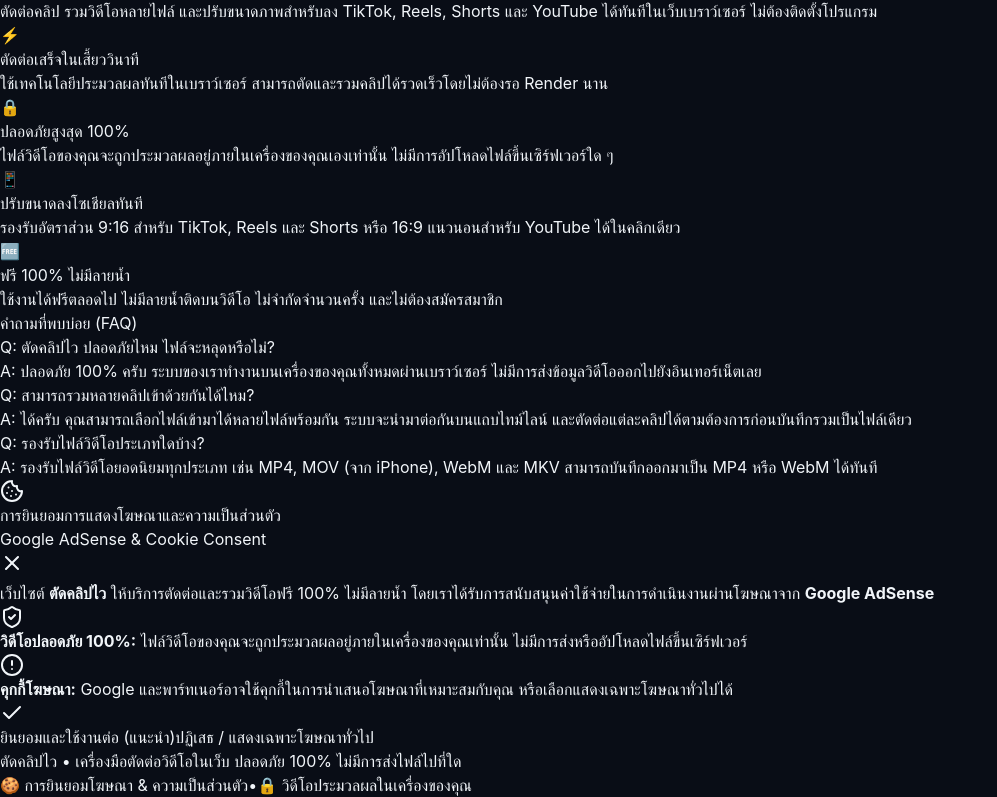
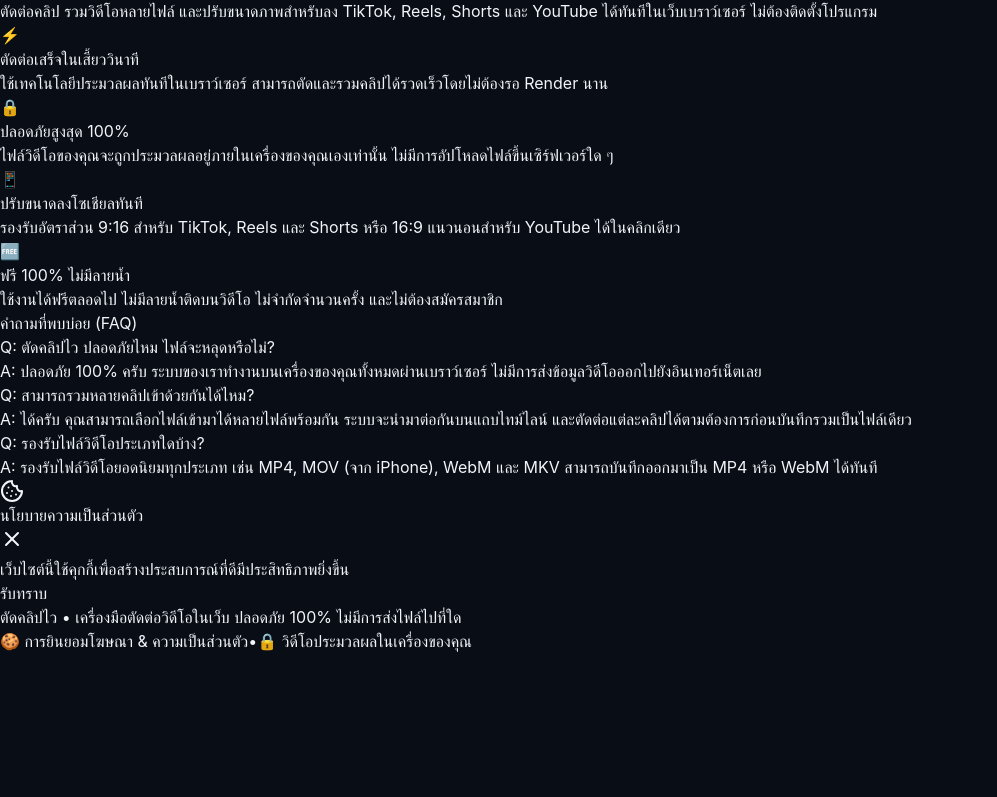
Before and after one commit to Note12130/tadclipwai, a React (Vite) app: page / in a window 1280 px wide. Shown: the part 703-1500 px from the top of the page, without its empty margins (0-997 px from the left). After the commit the page ends 1356 px from the top, so only its background shows below. Built offline with nearby package versions, Linux system fonts and the light colour scheme.

Commit message:
refactor: simplify cookie popup to compact modal with รับทราบ and close button

```diff
--- a/src/components/AdConsentModal.tsx
+++ b/src/components/AdConsentModal.tsx
@@ -1,99 +1,60 @@
 import React from 'react';
-import { ShieldCheck, Cookie, Check, X, AlertCircle } from 'lucide-react';
+import { Cookie, X } from 'lucide-react';
 
 interface AdConsentModalProps {
   isOpen: boolean;
   onAccept: () => void;
-  onDecline: () => void;
   onClose?: () => void;
 }
 
 export const AdConsentModal: React.FC<AdConsentModalProps> = ({
   isOpen,
   onAccept,
-  onDecline,
   onClose,
 }) => {
   if (!isOpen) return null;
+
+  const handleClose = onClose || onAccept;
 
   return (
     <div
       role="dialog"
       aria-modal="true"
-      aria-labelledby="ad-consent-title"
-      className="fixed inset-0 z-50 flex items-end sm:items-center justify-center p-3 sm:p-4 bg-black/70 backdrop-blur-sm animate-in fade-in duration-200 select-none"
+      aria-label="แจ้งเตือนการใช้คุกกี้"
+      className="fixed bottom-4 left-4 right-4 sm:left-auto sm:right-6 sm:bottom-6 z-50 max-w-sm rounded-2xl bg-slate-900 border border-slate-800 p-4 sm:p-5 shadow-2xl space-y-3 animate-in fade-in slide-in-from-bottom-4 duration-200 select-none"
     >
-      <div className="relative w-full max-w-lg rounded-2xl bg-slate-900 border border-slate-800 p-5 sm:p-6 shadow-2xl space-y-4 text-left">
-        {/* Header */}
-        <div className="flex items-start justify-between gap-3">
-          <div className="flex items-center gap-2.5">
-            <div className="w-10 h-10 rounded-xl bg-indigo-500/10 border border-indigo-500/20 flex items-center justify-center text-indigo-400 flex-shrink-0">
-              <Cookie className="w-5 h-5" />
-            </div>
-            <div>
-              <h2 id="ad-consent-title" className="text-sm sm:text-base font-bold text-white">
-                การยินยอมการแสดงโฆษณาและความเป็นส่วนตัว
-              </h2>
-              <span className="text-[11px] text-slate-400">
-                Google AdSense &amp; Cookie Consent
-              </span>
-            </div>
+      {/* Header: Cookie Icon & Close Button (X) */}
+      <div className="flex items-start justify-between gap-2.5">
+        <div className="flex items-center gap-2 text-indigo-400">
+          <Cookie className="w-4 h-4 flex-shrink-0" />
+          <span className="text-xs font-semibold text-slate-200">นโยบายความเป็นส่วนตัว</span>
         </div>
 
-          {onClose && (
         <button
           type="button"
-              onClick={onClose}
-              className="p-1.5 rounded-lg text-slate-400 hover:text-white hover:bg-slate-800 transition-colors"
+          onClick={handleClose}
+          className="p-1 rounded-lg text-slate-400 hover:text-white hover:bg-slate-800 transition-colors"
           title="ปิด"
+          aria-label="ปิด"
         >
           <X className="w-4 h-4" />
         </button>
-          )}
       </div>
 
-        {/* Content Body */}
-        <div className="space-y-3 text-xs text-slate-300 leading-relaxed">
-          <p>
-            เว็บไซต์ <strong className="text-white">ตัดคลิปไว</strong> ให้บริการตัดต่อและรวมวิดีโอฟรี 100% ไม่มีลายน้ำ โดยเราได้รับการสนับสนุนค่าใช้จ่ายในการดำเนินงานผ่านโฆษณาจาก <strong className="text-white">Google AdSense</strong>
+      {/* Body: User Requested Text */}
+      <p className="text-xs text-slate-300 leading-relaxed">
+        เว็บไซต์นี้ใช้คุกกี้เพื่อสร้างประสบการณ์ที่ดีมีประสิทธิภาพยิ่งขึ้น
       </p>
 
-          <div className="space-y-2 p-3 rounded-xl bg-slate-950 border border-slate-800/80">
-            <div className="flex items-start gap-2 text-[11px] text-emerald-300">
-              <ShieldCheck className="w-4 h-4 flex-shrink-0 mt-0.5 text-emerald-400" />
-              <span>
-                <strong className="text-white">วิดีโอปลอดภัย 100%:</strong> ไฟล์วิดีโอของคุณจะถูกประมวลผลอยู่ภายในเครื่องของคุณเท่านั้น ไม่มีการส่งหรืออัปโหลดไฟล์ขึ้นเซิร์ฟเวอร์
-              </span>
-            </div>
-
-            <div className="flex items-start gap-2 text-[11px] text-slate-300 border-t border-slate-900 pt-2">
-              <AlertCircle className="w-4 h-4 flex-shrink-0 mt-0.5 text-indigo-400" />
-              <span>
-                <strong className="text-white">คุกกี้โฆษณา:</strong> Google และพาร์ทเนอร์อาจใช้คุกกี้ในการนำเสนอโฆษณาที่เหมาะสมกับคุณ หรือเลือกแสดงเฉพาะโฆษณาทั่วไปได้
-              </span>
-            </div>
-          </div>
-        </div>
-
-        {/* Action Buttons */}
-        <div className="flex flex-col sm:flex-row gap-2 pt-2 border-t border-slate-800/80">
+      {/* Action Button: "รับทราบ" */}
+      <div className="flex justify-end pt-1">
         <button
           type="button"
           onClick={onAccept}
-            className="flex-1 py-2.5 px-4 rounded-xl bg-indigo-600 hover:bg-indigo-500 text-white font-bold text-xs sm:text-sm transition-all shadow-md active:scale-95 flex items-center justify-center gap-1.5"
+          className="w-full sm:w-auto px-4 py-2 rounded-xl bg-indigo-600 hover:bg-indigo-500 text-white font-semibold text-xs transition-all shadow-sm active:scale-95 text-center"
         >
-            <Check className="w-4 h-4 stroke-[2.5]" />
-            <span>ยินยอมและใช้งานต่อ (แนะนำ)</span>
+          รับทราบ
         </button>
-
-          <button
-            type="button"
-            onClick={onDecline}
-            className="py-2.5 px-4 rounded-xl bg-slate-800 hover:bg-slate-700 text-slate-300 font-semibold text-xs sm:text-sm transition-colors border border-slate-700 text-center"
-          >
-            ปฏิเสธ / แสดงเฉพาะโฆษณาทั่วไป
-          </button>
-        </div>
       </div>
     </div>
   );
--- a/src/components/AppShell.tsx
+++ b/src/components/AppShell.tsx
@@ -96,19 +96,6 @@ export const AppShell: React.FC = () => {
       try {
         (window as any).adsbygoogle = (window as any).adsbygoogle || [];
         (window as any).adsbygoogle.requestNonPersonalizedAds = 0;
-      } catch {
-        // ignore
-      }
-    }
-    setIsAdConsentOpen(false);
-  }, []);
-
-  const handleDeclineAdConsent = useCallback(() => {
-    if (typeof window !== 'undefined') {
-      localStorage.setItem('tadclipwai_ad_consent', 'declined');
-      try {
-        (window as any).adsbygoogle = (window as any).adsbygoogle || [];
-        (window as any).adsbygoogle.requestNonPersonalizedAds = 1;
       } catch {
         // ignore
       }
@@ -962,7 +949,6 @@ export const AppShell: React.FC = () => {
       <AdConsentModal
         isOpen={isAdConsentOpen}
         onAccept={handleAcceptAdConsent}
-        onDecline={handleDeclineAdConsent}
         onClose={() => setIsAdConsentOpen(false)}
       />
 
```
Also changed, not shown: 1 other file (tests, documents, lock files or other folders). Lines whose indentation alone changed are shown as unchanged.
